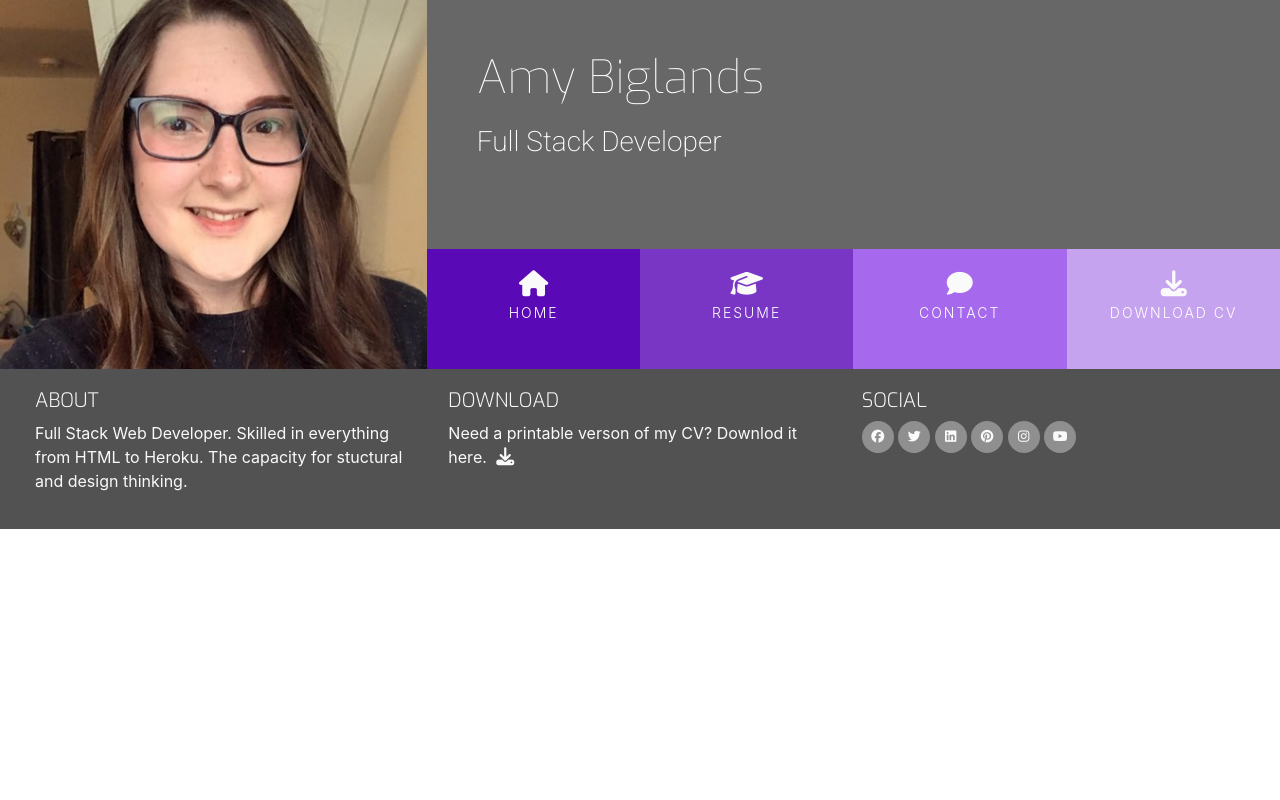
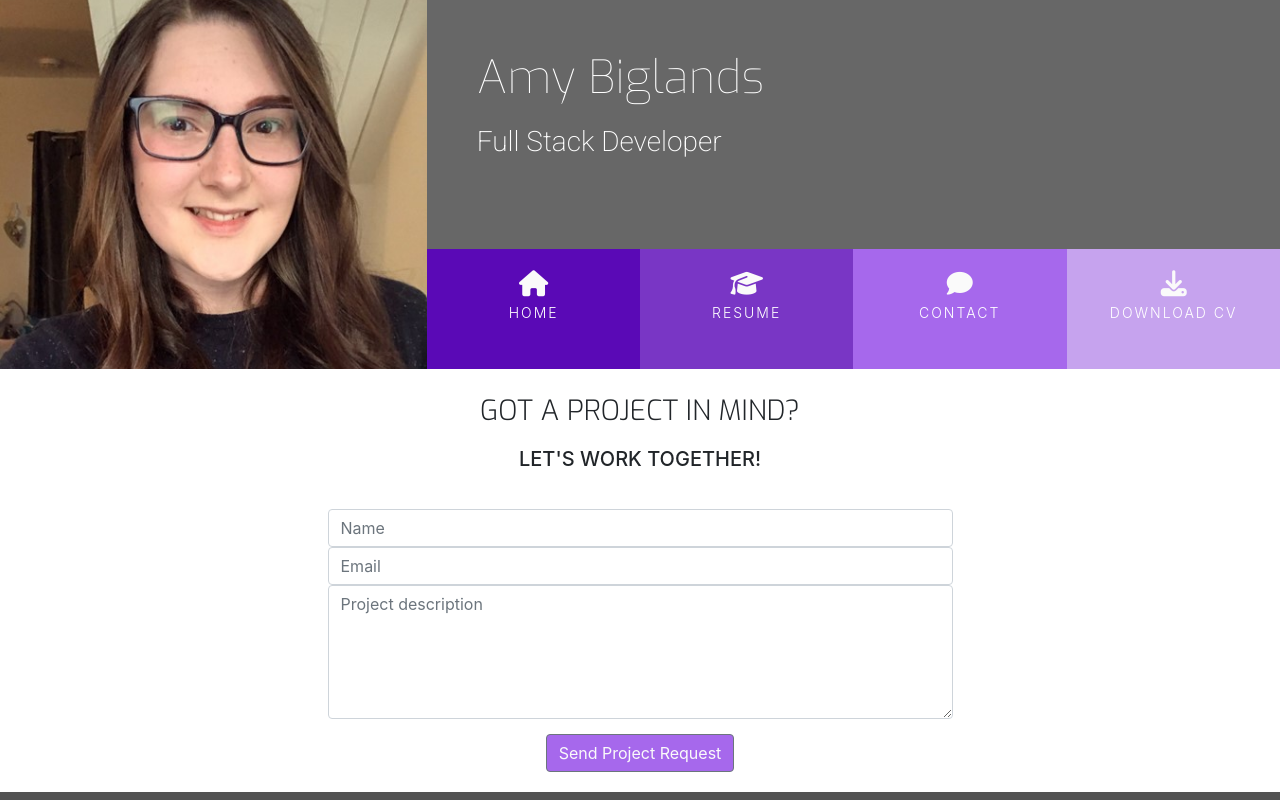
Before and after one commit to amybiggy/resumeproject, a plain HTML site: page contact.html in a window 1280 px wide. Shown: the top 800 px of the page. Drawn offline with nearby package versions, Linux system fonts and the light colour scheme.

Commit message:
Completed all html pages

```diff
--- a/assets/css/style.css
+++ b/assets/css/style.css
@@ -15,6 +15,10 @@
 
 .bg-color-work-history {
     background-color: #7936c5;
+}
+
+.bg-color-contact {
+    background-color: #ffffff;
 }
 
 .ui-menu-color-home {
@@ -333,3 +337,36 @@ footer {
 .history-items {
     margin-bottom: 30px;
 }
+
+/*-----------------------------------------Contact form */
+
+.contact-heading {
+    font-family: "Exo", sans-serif;
+    font-weight: 300;
+    margin-top: 25px;
+    margin-bottom: 20px
+}
+
+.center-form {
+    padding-top: 100px;
+    margin: 0 auto;
+    max-width: 70%;
+}
+
+button[type="submit"] {
+    margin-top: 15px;
+    margin-bottom: 20px;
+    color: #fafafa;
+    background-color: #a668ec;
+}
+
+/*-----------------------------------------Media Queries */
+
+@media(min-width: 992px) {
+    .center-form {
+        padding-top: 30px;
+        min-height: 240px;
+        margin: 0 auto;
+        max-width: 50%;
+    }
+}
--- a/contact.html
+++ b/contact.html
@@ -30,20 +30,20 @@
                     <div class="col">
                         <ul id="nav" class="list-inline menucontainer">
                             <li class="col-6 col-sm-3 list-inline-item ui-menu-color-home menuitem">
-                                <a href="#" class="hvr-sweep-to-bottom"><i class="fa fa-home"
+                                <a href="index.html" class="hvr-sweep-to-bottom"><i class="fa fa-home"
                                         aria-hidden="true"></i><span>Home</span></a>
                             </li>
                             <li class="col-6 col-sm-3 list-inline-item ui-menu-color-resume menuitem">
-                                <a href="#" class="hvr-sweep-to-bottom"><i class="fa fa-graduation-cap"
+                                <a href="resume.html" class="hvr-sweep-to-bottom"><i class="fa fa-graduation-cap"
                                         aria-hidden="true"></i><span>Resume</span></a>
                             </li>
                             <li class="col-6 col-sm-3 list-inline-item ui-menu-color-contact menuitem">
-                                <a href="#" class="hvr-sweep-to-bottom"><i class="fa fa-comment"
+                                <a href="contact.html" class="hvr-sweep-to-bottom"><i class="fa fa-comment"
                                         aria-hidden="true"></i><span>Contact</span></a>
                             </li>
                             <li class="col-6 col-sm-3 list-inline-item ui-menu-color-download menuitem">
-                                <a href="#" class="hvr-sweep-to-bottom"><i class="fa fa-download"
-                                        aria-hidden="true"></i><span>Download
+                                <a href="assets/cv/sample-cv.pdf" target="_blank" class="hvr-sweep-to-bottom"><i
+                                        class="fa fa-download" aria-hidden="true"></i><span>Download
                                         CV</span></a>
                             </li>
                         </ul>
@@ -54,7 +54,30 @@
         </div>
     </header>
     <section>
+        <div class="container-fluid">
+            <div class="row bg-color-contact">
+                <div class="col">
+                    <h3 class="contact-heading uppercase text-center">Got a project in mind?</h3>
+                    <h5 class="uppercase text-center">Let's work together!</h5>
 
+                    <div class="center-form">
+                        <form action="">
+                            <input type="text" name="name" id="fullname" class="form-control" placeholder="Name"
+                                required>
+                            <input type="text" name="email" id="emailaddress" class="form-control" placeholder="Email"
+                                required>
+                            <textarea rows="5" name="projectsummary" id="projectsummary" class="form-control"
+                                placeholder="Project description" required></textarea>
+                            <div class="form-row text-center">
+                                <div class="col">
+                                    <button type="submit" class="btn btn-secondary">Send Project Request</button>
+                                </div>
+                            </div>
+                        </form>
+                    </div>
+                </div>
+            </div>
+        </div>
     </section>
     <footer class="container-fluid">
         <div id="footer-details" class="row">
@@ -69,7 +92,7 @@
                 <h5 class="uppercase general-sub">Download</h5>
                 <p class="inline-block">
                     Need a printable verson of my CV? Downlod it here.
-                    <a href="#" target="_blank" class="cv-pdf">
+                    <a href="assets/cv/sample-cv.pdf" target="_blank" class="cv-pdf">
                         <i class="fa fa-download" aria-hidden="true"></i>
                         <span class="sr-only">Download link</span>
                     </a>
```
Also changed, not shown: index.html (+6 -6 lines), resume.html (+6 -6 lines), 1 other file.
